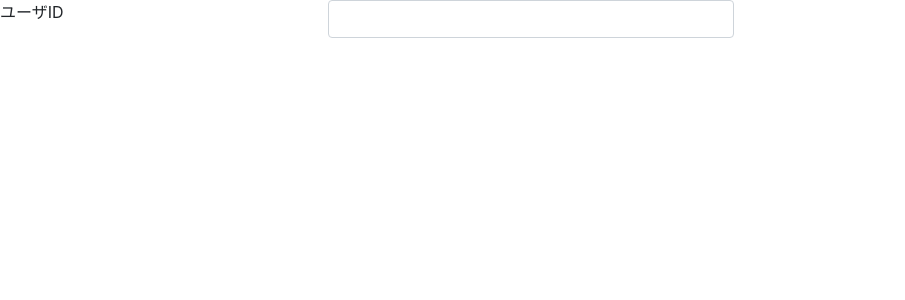
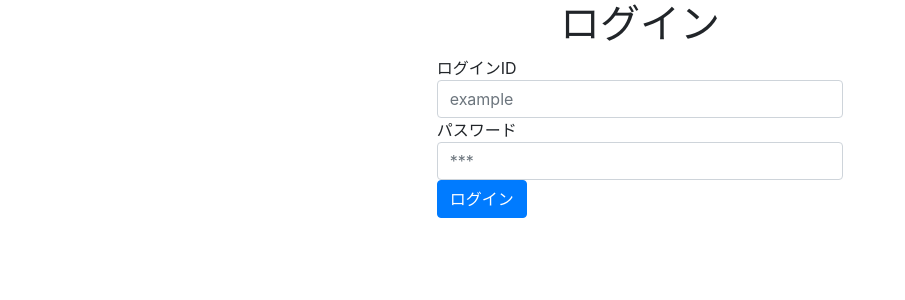
Before and after one commit to hikaruright/bookmanagement-angular-complete, an Angular app: page /login in a window 1280 px wide. Shown: the top 300 px of the page, without its empty margins (0-905 px from the left). Built offline with nearby package versions, Linux system fonts and the light colour scheme.

Commit message:
一覧のモジュール追加

```diff
--- a/src/app/app.module.ts
+++ b/src/app/app.module.ts
@@ -8,6 +8,7 @@ import { LoginComponent } from './login/login.component';
 
 import { RouterModule, Routes, Router } from '@angular/router';
 import { PageNotFoundComponent } from './error/page-not-found/page-not-found.component';
+import { ListComponent } from './list/list.component';
 
 const appRoutes: Routes = [
   {path: 'login', component: LoginComponent},
@@ -19,7 +20,8 @@ const appRoutes: Routes = [
   declarations: [
     AppComponent,
     LoginComponent,
-    PageNotFoundComponent
+    PageNotFoundComponent,
+    ListComponent
   ],
   imports: [
     BrowserModule,
--- /dev/null
+++ b/src/app/list/list.component.html
@@ -0,0 +1,3 @@
+<p>
+  list works!
+</p>
--- /dev/null
+++ b/src/app/list/list.component.ts
@@ -0,0 +1,15 @@
+import { Component, OnInit } from '@angular/core';
+
+@Component({
+  selector: 'app-list',
+  templateUrl: './list.component.html',
+  styleUrls: ['./list.component.css']
+})
+export class ListComponent implements OnInit {
+
+  constructor() { }
+
+  ngOnInit() {
+  }
+
+}
--- a/src/app/login/login.component.html
+++ b/src/app/login/login.component.html
@@ -1,11 +1,40 @@
-<div class="contianer">
-  <div class="row">
+<div class="spacer"></div>
+    <div class="container">
+        <div class="row">
+            <div class="col-md-4 offset-md-4 text-center page-title">
+                <h1>ログイン</h1>
+            </div>
+        </div>
+    </div>
+    <div class="spacer"></div>
 
-    <div class="col-md-3 col-md-offset-2 header">
-      ユーザID
+    <div class="contianer">
+        <div class="row spacer"></div>
+        <div class="row center-block">
+            <div class="col-md-4 offset-md-4 header">
+                <span>ログインID</span>
+            </div>
+        </div>
+        <div class="row center-block">
+            <div class="col-md-4 offset-md-4">
+                <input type="text" class="form-control" placeholder="example">
+            </div>
+        </div>
+        <div class="row center-block">
+            <div class="col-md-4 offset-md-4 header">
+                <span>パスワード</span>
+            </div>
+        </div>
+        <div class="row center-block">
+            <div class="col-md-4 offset-md-4">
+                <input type="password" class="form-control" placeholder="***">
+            </div>
+        </div>
+        <div class="row spacer">
+        </div>
+        <div class="row">
+            <div class="col-md-4 offset-md-4">
+                <input type="submit" class="btn btn-fill btn-primary" value="ログイン" onclick="location.href='list.html';">
+            </div>
+        </div>
     </div>
-    <div class="col-md-4">
-      <input type="text" class="form-control">
-    </div>
-  </div>
-</div>
```
Also changed, not shown: src/app/list/list.component.css (added), 1 other file (tests, documents, lock files or other folders).
